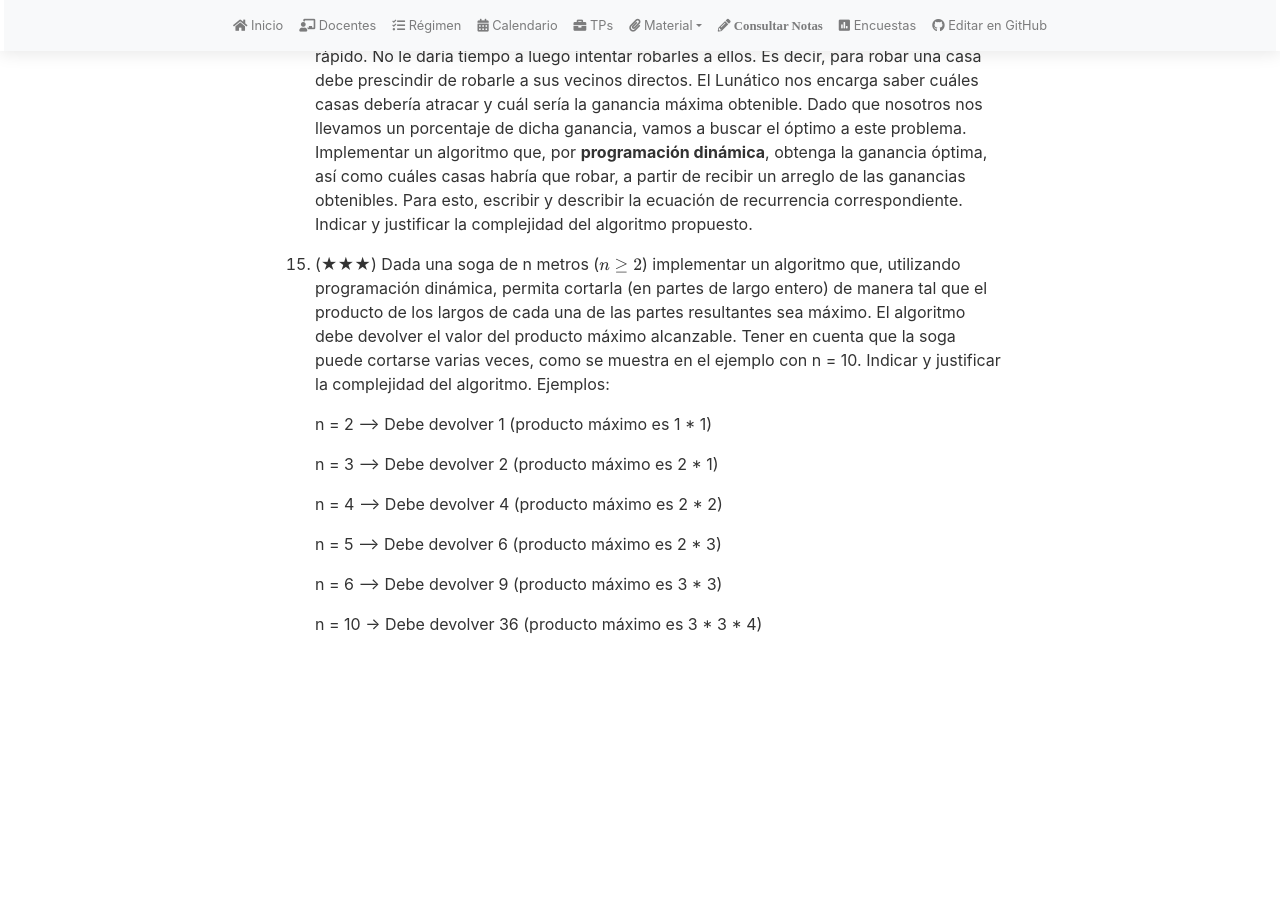
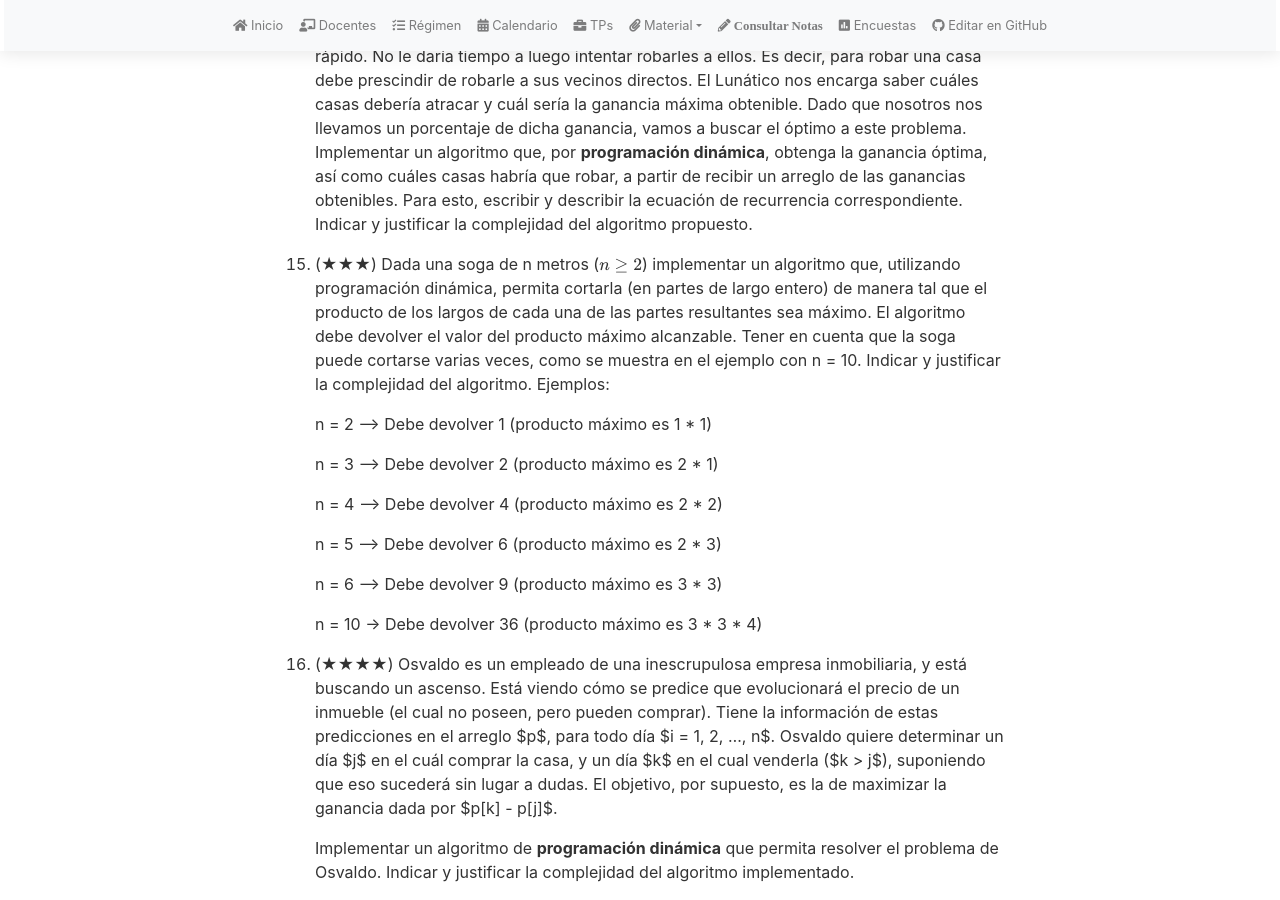
Before and after one commit to algoritmos-rw/tda_bg, a Jekyll site: the page built from material/guias/pd.md, in a window 1280 px wide and 900 px high, scrolled down 3554 px. Built offline with Jekyll 4.4.1, drawn with Linux system fonts in a browser that asks for light colours; nearby versions of some CDN libraries; our own code applies the rules of GitHub Pages for plain Markdown files; before the commit the page ends 4206 px from its top, so only the background shows below that.

Commit message:
Actualización guía Programación Dinámica (#47)

```diff
--- a/material/guias/pd.md
+++ b/material/guias/pd.md
@@ -169,4 +169,14 @@ math: true
 
     n = 10 -> Debe devolver 36 (producto máximo es 3 * 3 * 4)
 
+1.  (★★★★) Osvaldo es un empleado de una inescrupulosa empresa inmobiliaria, y está buscando un ascenso.
+	Está viendo cómo se predice que evolucionará el precio de un inmueble (el cual no poseen,
+	pero pueden comprar). Tiene la información de estas predicciones en el arreglo $p$, para todo
+	día $i = 1, 2, ..., n$. Osvaldo quiere determinar un día $j$ en el cuál comprar la casa,
+	y un día $k$ en el cual venderla ($k > j$), suponiendo que eso sucederá sin lugar a dudas.
+	El objetivo, por supuesto, es la de maximizar la ganancia dada por $p[k] - p[j]$.
+
+	Implementar un algoritmo de **programación dinámica** que permita resolver el problema de Osvaldo.
+	Indicar y justificar la complejidad del algoritmo implementado.
+
 {::options toc_levels="2" /}
```
